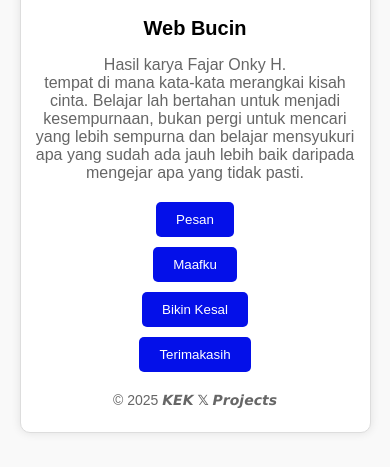
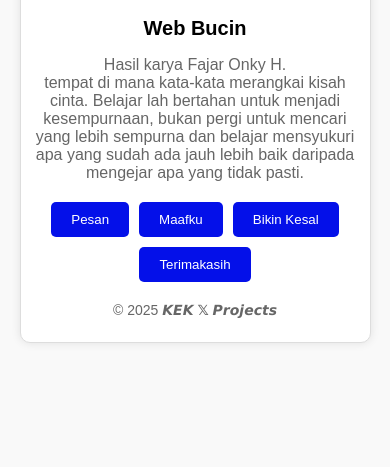
Before and after one commit to thisonky/projects, a plain HTML site: page index.html in a window 390 px wide. Shown: the part 249-716 px from the top of the page. Drawn offline with Linux system fonts and the light colour scheme; no server answers.

Commit message:
Update index.html

```diff
--- a/index.html
+++ b/index.html
@@ -130,9 +130,9 @@
                 font-size: 16px;
             }
             .tombol-container {
-                flex-direction: column; /* Tombol jadi horizontal */
+                flex-direction: row; /* Tombol jadi horizontal */
                 align-items: center;
-                flex-grow: 1;
+                flex-grow: 2;
             }
         }
     </style>
```
